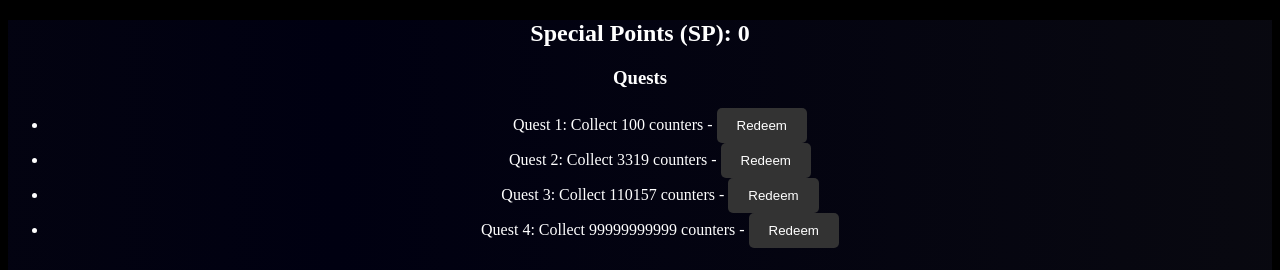
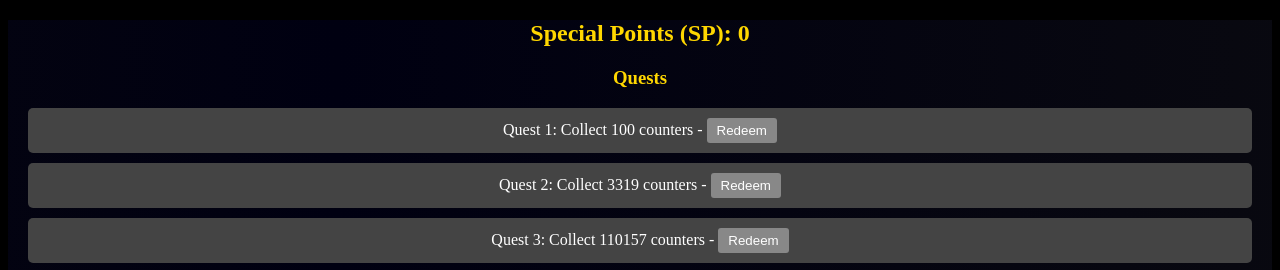
Before and after one commit to daniel4608/SPACERGB, a plain HTML site: page index.html in a window 1280 px wide. Shown: the top 270 px of the page. Drawn offline with nearby package versions, Linux system fonts and the light colour scheme.

Commit message:
Update style.css

```diff
--- a/style.css
+++ b/style.css
@@ -164,3 +164,44 @@ button:hover {
 #upgradesContent button:hover {
     background-color: #709369; /* Highlight on hover */
 }
+
+#spSection {
+    color: white;
+    text-align: center;
+    margin: 20px;
+}
+
+#spSection h2, #spSection h3 {
+    color: #FFD700; /* Gold color for headings to make them stand out */
+}
+
+#quests ul {
+    list-style-type: none; /* Removes the default list styling */
+    padding: 0;
+}
+
+#quests li {
+    background-color: #444; /* Dark background for each quest item */
+    margin: 10px 0; /* Spacing between quest items */
+    padding: 10px;
+    border-radius: 5px; /* Rounded corners for the quest items */
+}
+
+#quests button {
+    background-color: #888; /* Lighter background for buttons to make them stand out */
+    color: white;
+    border: none;
+    padding: 5px 10px;
+    cursor: pointer;
+    border-radius: 3px; /* Slightly rounded corners for buttons */
+    transition: background-color 0.3s; /* Smooth transition for hover effect */
+}
+
+#quests button:hover {
+    background-color: #aaa; /* Lighter background when hovered */
+}
+
+#quests button:disabled {
+    background-color: #666; /* Dim the button to indicate it's disabled */
+    cursor: not-allowed;
+}
```
